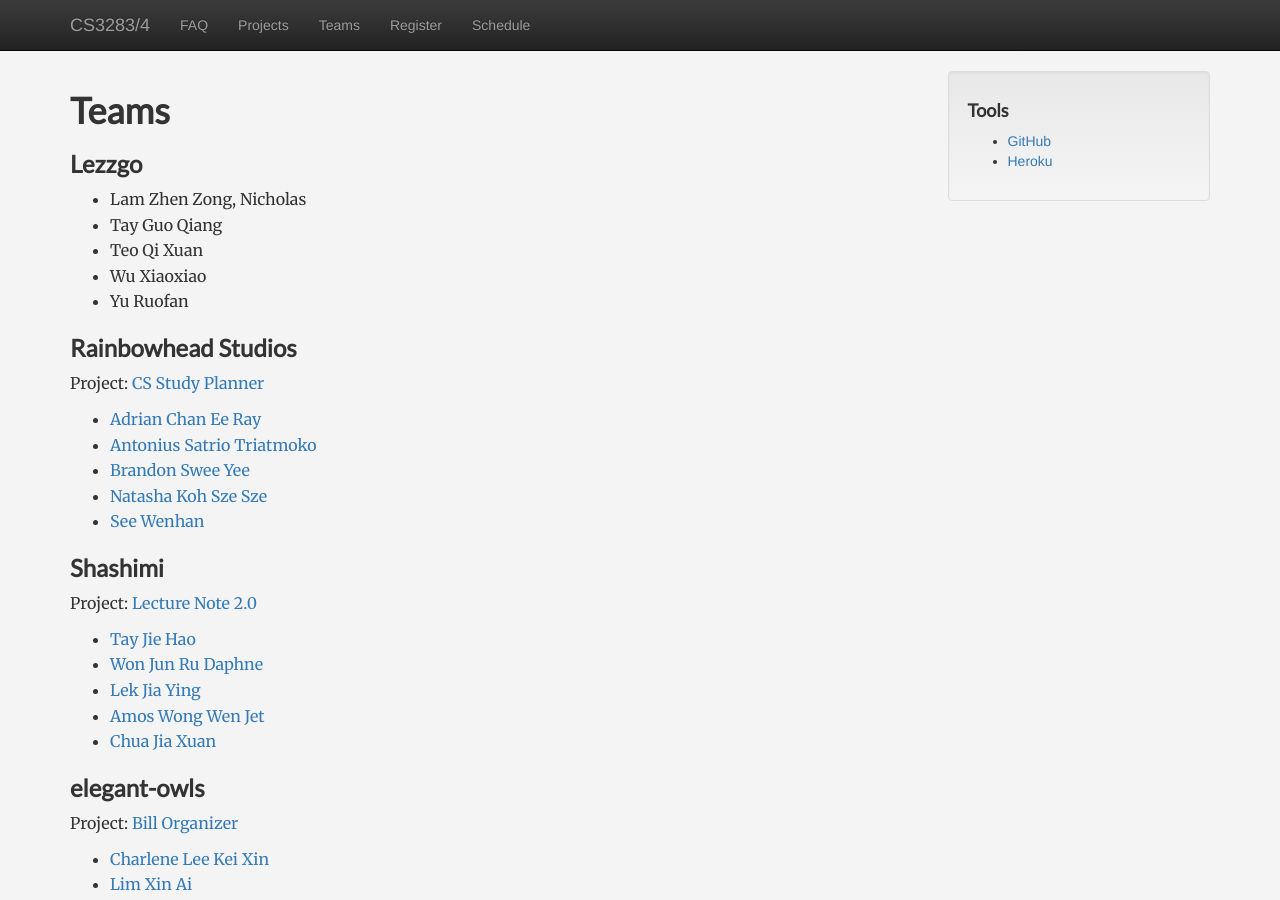
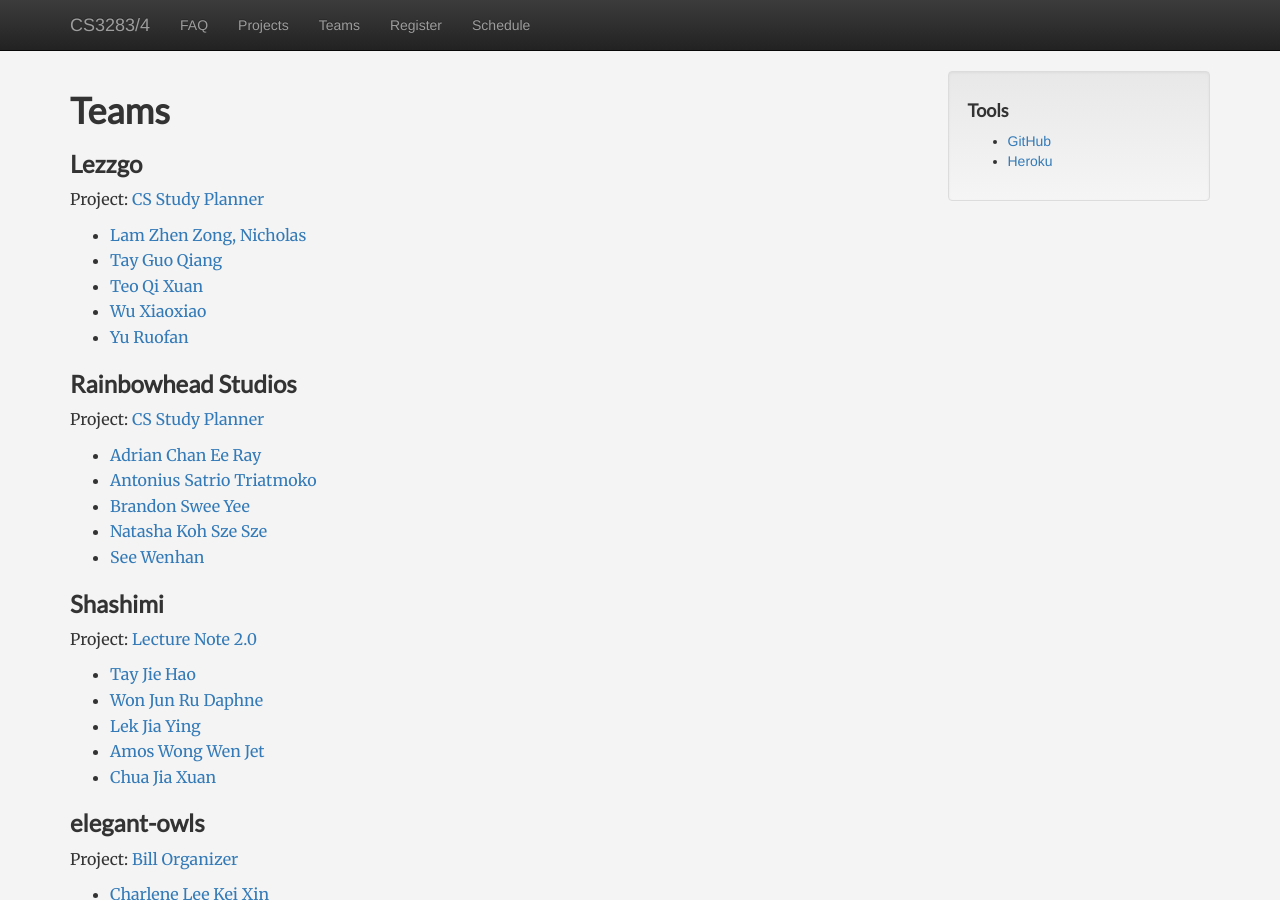
Before and after one commit to nus-mtp/1617, a Jekyll site: the page built from teams.md, in a window 1280 px wide and 900 px high. Built offline with Jekyll 4.4.1, drawn with Linux system fonts in a browser that asks for light colours; nearby versions of some CDN libraries.

Commit message:
Added project and links for Lezzgo

```diff
--- a/teams.md
+++ b/teams.md
@@ -7,11 +7,13 @@ title: Teams
 
 ### Lezzgo
 
-* Lam Zhen Zong, Nicholas
-* Tay Guo Qiang
-* Teo Qi Xuan
-* Wu Xiaoxiao
-* Yu Ruofan
+Project: [CS Study Planner](https://github.com/nus-mtp/another-cs-study-planner)
+
+* [Lam Zhen Zong, Nicholas](https://github.com/nlzz22)
+* [Tay Guo Qiang](https://github.com/tgqiang)
+* [Teo Qi Xuan](https://github.com/helloqx)
+* [Wu Xiaoxiao](https://github.com/a0129998)
+* [Yu Ruofan](https://github.com/xaterz)
 
 ### Rainbowhead Studios
 
```
